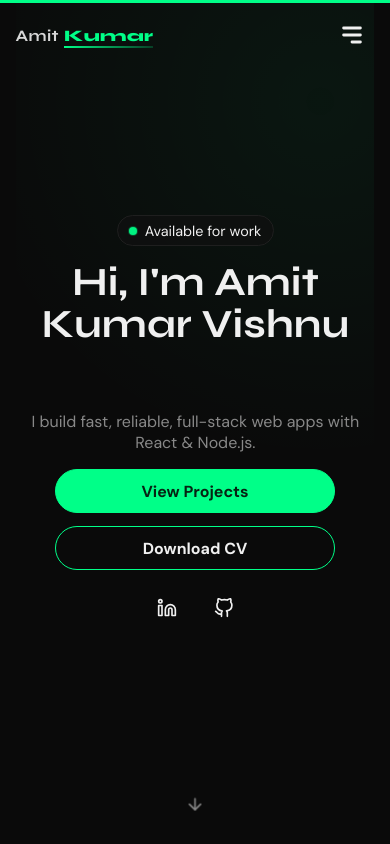
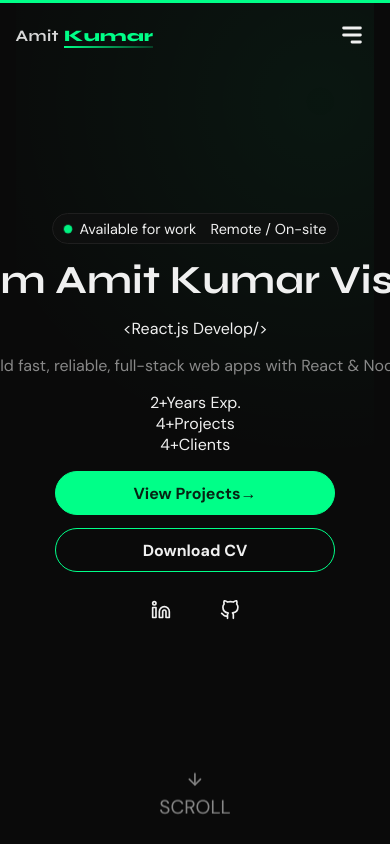
Before and after one commit to amitkumarvishnu/Portfolio, a React (Vite) app in the folder port/: page / in a window 390 px wide. Shown: the top 844 px of the page. Built offline with nearby package versions, Linux system fonts and the light colour scheme.

Commit message:
Update Hero.jsx

```diff
--- a/port/src/components/Hero.jsx
+++ b/port/src/components/Hero.jsx
@@ -1,60 +1,114 @@
-import { useEffect, useMemo, useState } from 'react'
-import { motion } from 'framer-motion'
+import { useEffect, useMemo, useRef, useState } from 'react'
+import { motion, useMotionValue, useSpring } from 'framer-motion'
 import { Link } from 'react-scroll'
 import { FiArrowDown, FiGithub, FiLinkedin } from 'react-icons/fi'
 import { personalInfo } from '../data/portfolioData'
 
+/* ── stagger container ── */
 const containerVariants = {
-  hidden: { opacity: 0 },
+  hidden: {},
+  show: { transition: { staggerChildren: 0.09, delayChildren: 0.15 } },
+}
+
+const itemVariants = {
+  hidden: { opacity: 0, y: 30, filter: 'blur(6px)' },
   show: {
     opacity: 1,
-    transition: {
-      staggerChildren: 0.1,
-    },
+    y: 0,
+    filter: 'blur(0px)',
+    transition: { duration: 0.55, ease: [0.22, 1, 0.36, 1] },
   },
 }
 
-const itemVariants = {
-  hidden: { opacity: 0, y: 24 },
-  show: {
-    opacity: 1,
-    y: 0,
-    transition: { duration: 0.3, ease: 'easeOut' },
-  },
+/* ── split h1 chars for stagger ── */
+function SplitText({ text, className }) {
+  return (
+    <span className={className} aria-label={text}>
+      {text.split('').map((ch, i) => (
+        <motion.span
+          key={i}
+          className="char"
+          aria-hidden="true"
+          initial={{ opacity: 0, y: 40 }}
+          animate={{ opacity: 1, y: 0 }}
+          transition={{ duration: 0.5, ease: [0.22, 1, 0.36, 1], delay: 0.3 + i * 0.03 }}
+        >
+          {ch === ' ' ? '\u00A0' : ch}
+        </motion.span>
+      ))}
+    </span>
+  )
 }
 
 export default function Hero() {
   const [roleIndex, setRoleIndex] = useState(0)
   const [typedText, setTypedText] = useState('')
+  const [isDeleting, setIsDeleting] = useState(false)
+  const heroRef = useRef(null)
+
+  /* ── magnetic cursor orb ── */
+  const mouseX = useMotionValue(0)
+  const mouseY = useMotionValue(0)
+  const springX = useSpring(mouseX, { stiffness: 60, damping: 18 })
+  const springY = useSpring(mouseY, { stiffness: 60, damping: 18 })
+
+  useEffect(() => {
+    const handleMove = (e) => {
+      mouseX.set(e.clientX - window.innerWidth / 2)
+      mouseY.set(e.clientY - window.innerHeight / 2)
+    }
+    window.addEventListener('mousemove', handleMove)
+    return () => window.removeEventListener('mousemove', handleMove)
+  }, [mouseX, mouseY])
+
+  /* ── typewriter with delete ── */
+  useEffect(() => {
+    const roles = personalInfo.role
+    const current = roles[roleIndex]
+    let timeout
+
+    if (!isDeleting) {
+      if (typedText.length < current.length) {
+        timeout = setTimeout(() => setTypedText(current.slice(0, typedText.length + 1)), 72)
+      } else {
+        timeout = setTimeout(() => setIsDeleting(true), 1600)
+      }
+    } else {
+      if (typedText.length > 0) {
+        timeout = setTimeout(() => setTypedText(typedText.slice(0, -1)), 38)
+      } else {
+        setIsDeleting(false)
+        setRoleIndex((prev) => (prev + 1) % roles.length)
+      }
+    }
+    return () => clearTimeout(timeout)
+  }, [typedText, isDeleting, roleIndex])
 
   const cvHref = useMemo(() => {
     if (personalInfo.cvUrl.startsWith('http')) return personalInfo.cvUrl
-    const cleanPath = personalInfo.cvUrl.replace(/^\//, '')
-    return `${import.meta.env.BASE_URL}${cleanPath}`
+    return `${import.meta.env.BASE_URL}${personalInfo.cvUrl.replace(/^\//, '')}`
   }, [])
 
-  useEffect(() => {
-    const currentRole = personalInfo.role[roleIndex]
-    let charIndex = 0
+  return (
+    <section id="hero" className="hero" ref={heroRef}>
 
-    const typingInterval = setInterval(() => {
-      charIndex += 1
-      setTypedText(currentRole.slice(0, charIndex))
+      {/* ── ambient moving orb (parallax mouse) ── */}
+      <motion.div
+        className="hero-orb"
+        style={{ x: springX, y: springY }}
+        aria-hidden="true"
+      />
 
-      if (charIndex >= currentRole.length) {
-        clearInterval(typingInterval)
-        setTimeout(() => {
-          setRoleIndex((prev) => (prev + 1) % personalInfo.role.length)
-          setTypedText('')
-        }, 1200)
-      }
-    }, 70)
+      {/* ── static accent orb top-right ── */}
+      <div className="hero-orb-static" aria-hidden="true" />
 
-    return () => clearInterval(typingInterval)
-  }, [roleIndex])
+      {/* ── grain overlay ── */}
+      <div className="hero-grain" aria-hidden="true" />
 
-  return (
-    <section id="hero" className="hero">
+      {/* ── decorative grid lines ── */}
+      <div className="hero-grid" aria-hidden="true" />
+
+      {/* ── main content ── */}
       <motion.div
         className="hero-content"
         variants={containerVariants}
@@ -65,39 +119,86 @@ export default function Hero() {
           <motion.div className="availability" variants={itemVariants}>
             <span className="pulse-dot" aria-hidden="true" />
             Available for work
+            <span className="avail-divider" />
+            <span className="avail-location">Remote / On-site</span>
           </motion.div>
         )}
 
-        <motion.h1 variants={itemVariants}>Hi, I&apos;m {personalInfo.name}</motion.h1>
+        <motion.h1 variants={itemVariants} className="hero-name">
+          <SplitText text={`Hi, I'm ${personalInfo.name}`} className="name-split" />
+        </motion.h1>
 
-        <motion.h2 variants={itemVariants}>
-          {typedText}
-          <span className="caret" aria-hidden="true">|</span>
-        </motion.h2>
+        <motion.div className="hero-role-wrap" variants={itemVariants}>
+          <span className="role-bracket" aria-hidden="true">&lt;</span>
+          <span className="hero-role" aria-live="polite">
+            {typedText}
+            <span className="caret" aria-hidden="true" />
+          </span>
+          <span className="role-bracket" aria-hidden="true">/&gt;</span>
+        </motion.div>
 
-        <motion.p variants={itemVariants}>{personalInfo.shortBio}</motion.p>
+        <motion.p className="hero-bio" variants={itemVariants}>
+          {personalInfo.shortBio}
+        </motion.p>
+
+        {/* ── experience badge ── */}
+        <motion.div className="hero-meta" variants={itemVariants}>
+          <div className="meta-badge">
+            <span className="meta-num">2+</span>
+            <span className="meta-label">Years Exp.</span>
+          </div>
+          <div className="meta-divider" />
+          <div className="meta-badge">
+            <span className="meta-num">4+</span>
+            <span className="meta-label">Projects</span>
+          </div>
+          <div className="meta-divider" />
+          <div className="meta-badge">
+            <span className="meta-num">4+</span>
+            <span className="meta-label">Clients</span>
+          </div>
+        </motion.div>
 
         <motion.div className="hero-actions" variants={itemVariants}>
-          <Link to="projects" smooth={true} offset={-70} duration={500} className="btn btn-primary">
-            View Projects
+          <Link
+            to="projects"
+            smooth={true}
+            offset={-70}
+            duration={500}
+            className="btn btn-primary hero-btn-primary"
+          >
+            <span>View Projects</span>
+            <span className="btn-arrow">→</span>
           </Link>
-          <a href={cvHref} className="btn btn-outline" download>
+          <a href={cvHref} className="btn btn-outline hero-btn-outline" download>
             Download CV
           </a>
         </motion.div>
 
         <motion.div className="hero-socials" variants={itemVariants}>
-          <a href={personalInfo.linkedin} target="_blank" rel="noreferrer" aria-label="LinkedIn">
+          <a href={personalInfo.linkedin} target="_blank" rel="noreferrer" aria-label="LinkedIn" className="social-link">
             <FiLinkedin />
           </a>
-          <a href={personalInfo.github} target="_blank" rel="noreferrer" aria-label="GitHub">
+          <span className="social-line" aria-hidden="true" />
+          <a href={personalInfo.github} target="_blank" rel="noreferrer" aria-label="GitHub" className="social-link">
             <FiGithub />
           </a>
         </motion.div>
       </motion.div>
 
-      <Link to="about" smooth={true} offset={-70} duration={500} className="scroll-indicator" aria-label="Scroll down">
-        <FiArrowDown />
+      {/* ── scroll indicator ── */}
+      <Link
+        to="about"
+        smooth={true}
+        offset={-70}
+        duration={500}
+        className="scroll-indicator"
+        aria-label="Scroll down"
+      >
+        <div className="scroll-pill">
+          <FiArrowDown className="scroll-arrow" />
+        </div>
+        <span className="scroll-label">SCROLL</span>
       </Link>
     </section>
   )
```
